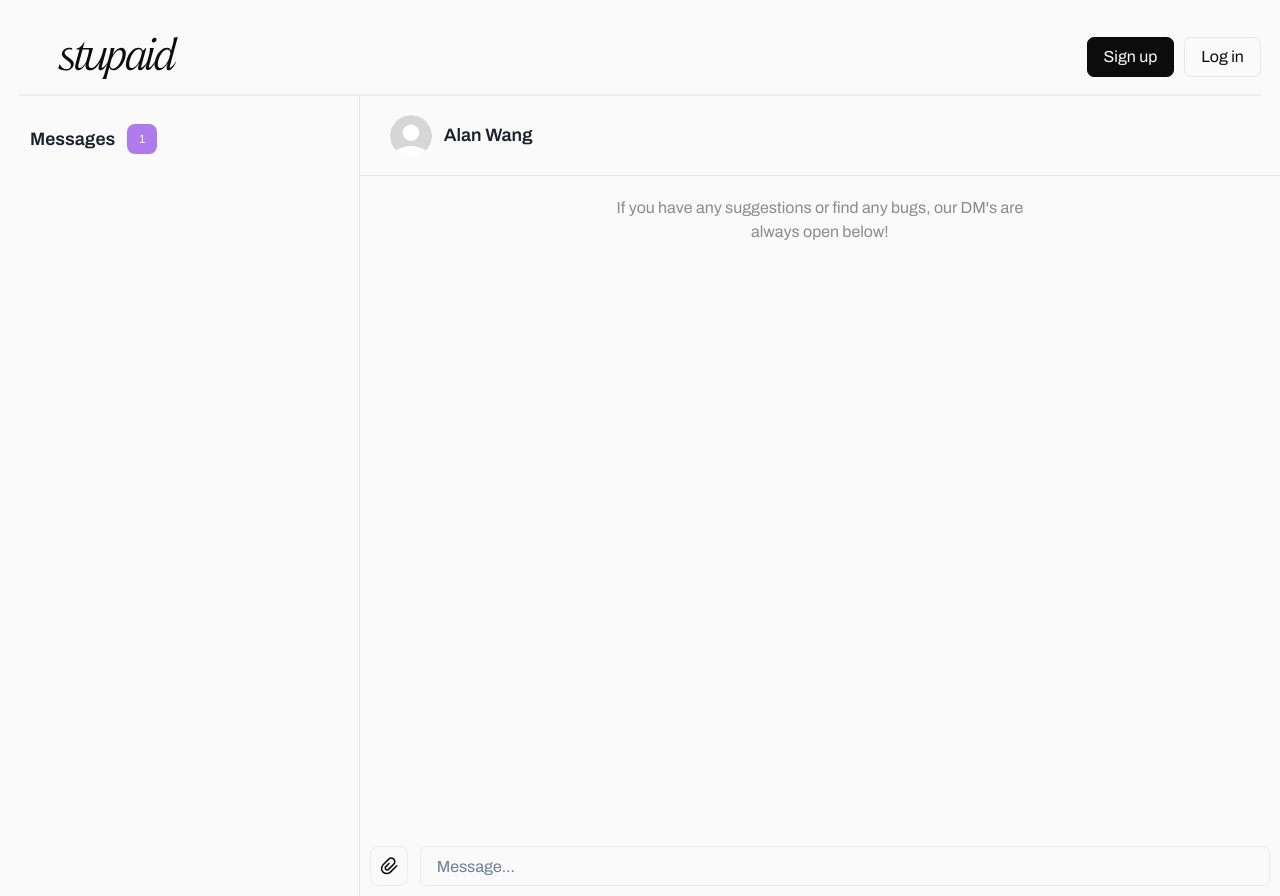
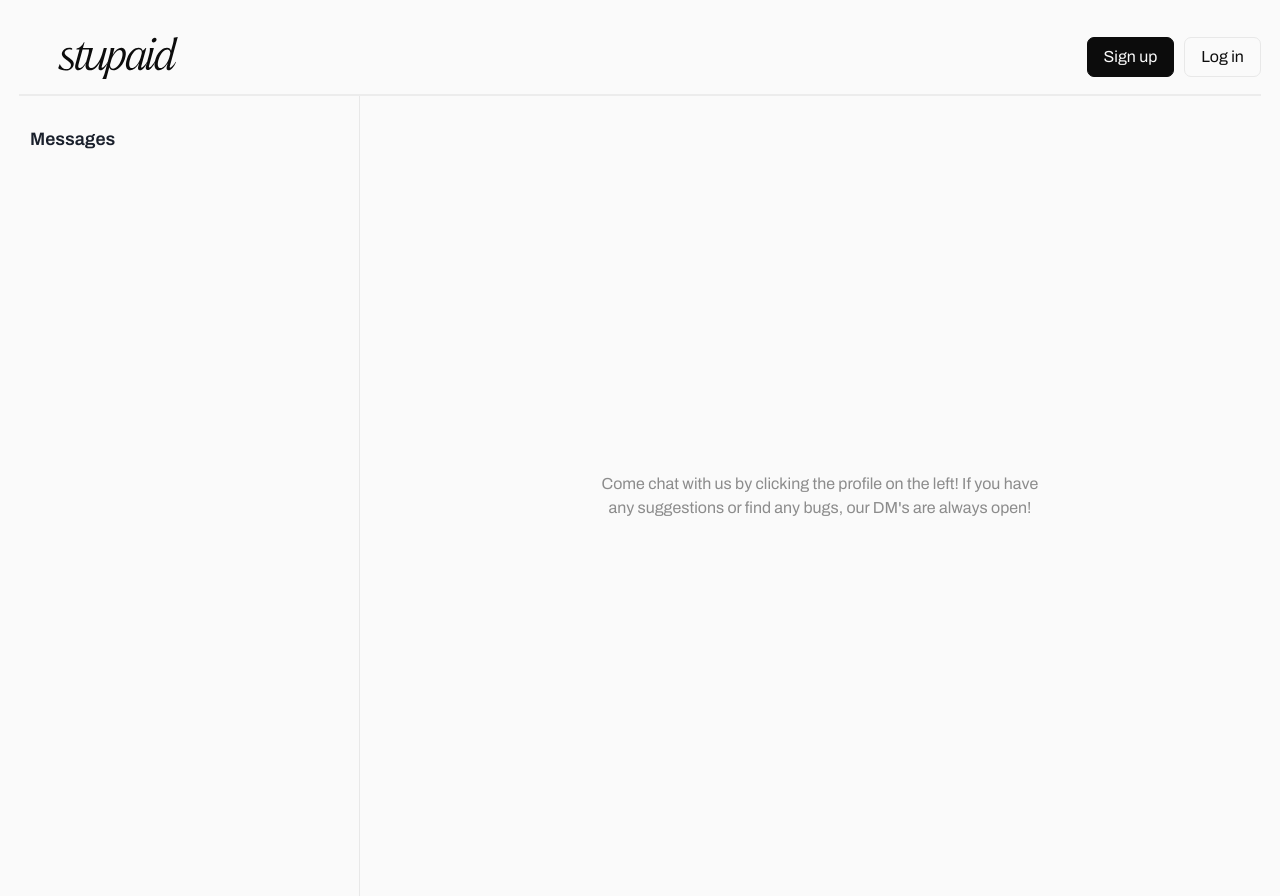
Before and after one commit to tcs-legitable/legitable-frontend, a React (Create React App) app: page /messaging in a window 1280 px wide. Built offline with nearby package versions, Linux system fonts and the light colour scheme; no server answers.

Commit message:
styled messaging page

```diff
--- a/src/components/messaging/MessageSidePreview.js
+++ b/src/components/messaging/MessageSidePreview.js
@@ -2,7 +2,7 @@ import { Box, Flex, Image, Text } from '@chakra-ui/react';
 import React, { useContext, useEffect, useState } from 'react';
 import { SignedInContext } from '../../App';
 import { getAllUsers } from '../../firebase/helpers';
-import defaultProfilePic from './../../assets/images/default-pfp.svg';
+import defaultProfilePic from './../../assets/landing-page-images/stupaid-logo-main.svg';
 import { useNavigate } from 'react-router-dom';
 
 const MessageSidePreview = () => {
@@ -43,6 +43,7 @@ const MessageSidePreview = () => {
             <Flex
               key={user.uid}
               ml='30px'
+              mb='10px'
               cursor='pointer'
               onClick={() => handleNavigate(user)}
             >
--- a/src/components/messaging/Messaging.js
+++ b/src/components/messaging/Messaging.js
@@ -6,7 +6,7 @@ import { SignedInContext } from '../../App';
 import { getMessages } from '../../firebase/helpers';
 import MessagingHeader from './MessagingHeader';
 import SendMessage from './SendMessage';
-import defaultProfilePic from './../../assets/images/default-pfp.svg';
+import defaultProfilePic from './../../assets/landing-page-images/stupaid-logo-main.svg';
 
 const socket = io.connect("https://legitable-backend.up.railway.app/");
 // const socket = io.connect("http://localhost:3001");
@@ -17,7 +17,7 @@ const Messaging = () => {
   const [messages, setMessages] = useState([]);
   const messagesEndRef = useRef(null);
 
-  const roomId = `room-${[user1, user2].sort().join('-')}`;
+  const roomId = user1 && user2 ? `room-${[user1, user2].sort().join('-')}` : null;
 
   const joinRoom = async () => {
     if (roomId) {
@@ -32,12 +32,13 @@ const Messaging = () => {
   };
 
   useEffect(() => {
-    joinRoom();
-
-    socket.on("receive_message", (data) => {
-      console.log("Received message:", data);
-      setMessages((prevMessages) => [...prevMessages, data]);
-    });
+    if (roomId) {
+      joinRoom();
+      socket.on("receive_message", (data) => {
+        console.log("Received message:", data);
+        setMessages((prevMessages) => [...prevMessages, data]);
+      });
+    }
 
     return () => {
       socket.off("receive_message");
@@ -48,9 +49,19 @@ const Messaging = () => {
     scrollToBottom();
   }, [messages]);
 
+  if (!roomId) {
+    return (
+      <Flex flexDirection="column" backgroundColor="#fafafa" w="100%" h="100vh" alignItems="center" justifyContent="center">
+        <Text textAlign='center' width='50%' color='#8c8c8c'>
+          Come chat with us by clicking the profile on the left! If you have any suggestions or find any bugs, our DM's are always open!
+        </Text>
+      </Flex>
+    );
+  }
+
   return (
     <Flex flexDirection="column" backgroundColor="#fafafa" w="100%" h="100vh">
-      <MessagingHeader/>
+      <MessagingHeader />
 
       <Box backgroundColor="#fafafa" p="20px" overflowY="auto" flex="1">
         <Flex w="100%" justifyContent="center">
--- a/src/components/messaging/MessagingHeader.js
+++ b/src/components/messaging/MessagingHeader.js
@@ -1,6 +1,6 @@
 import { Box, Image, Text } from '@chakra-ui/react';
 import React from 'react';
-import pic from './../../assets/images/default-pfp.svg';
+import pic from './../../assets/landing-page-images/stupaid-logo-main.svg';
 
 const MessagingHeader = () => {
   return (
@@ -20,7 +20,7 @@ const MessagingHeader = () => {
         fontSize='18px'
         fontWeight='600'
       >
-        Alan Wang
+        Stupaid Admin
       </Text>
 
     </Box>
--- a/src/components/messaging/MessagingMain.js
+++ b/src/components/messaging/MessagingMain.js
@@ -32,7 +32,7 @@ const MessagingMain = () => {
           <Flex mt='28px' ml='30px' mb='30px'>
             <Text fontSize='18px' fontWeight='600' mt='2px'>Messages</Text>
 
-            <Box
+            {/* <Box
               w='30px'
               h='30px'
               backgroundColor='#ae7bef'
@@ -47,7 +47,7 @@ const MessagingMain = () => {
               >
               1
               </Text>
-            </Box>
+            </Box> */}
           </Flex>
           <MessageSidePreview users={users} />
         </Box>
--- a/src/components/messaging/SendMessage.js
+++ b/src/components/messaging/SendMessage.js
@@ -65,7 +65,7 @@ const SendMessage = ({ roomId }) => {
         w="40px"
         h="40px"
         borderRadius="8px"
-        backgroundColor="#fafafa"
+        backgroundColor="#f5f5f5"
         border="1px solid #ececec"
         display="flex"
         alignItems="center"
@@ -94,7 +94,7 @@ const SendMessage = ({ roomId }) => {
           }}
           onKeyDown={handleKeyPress}
           border="1px solid #ececec"
-          backgroundColor="#fafafa"
+          backgroundColor="#f5f5f5"
           color={file ? "#3181CE" : "black"}
         />
         {file && (
```
